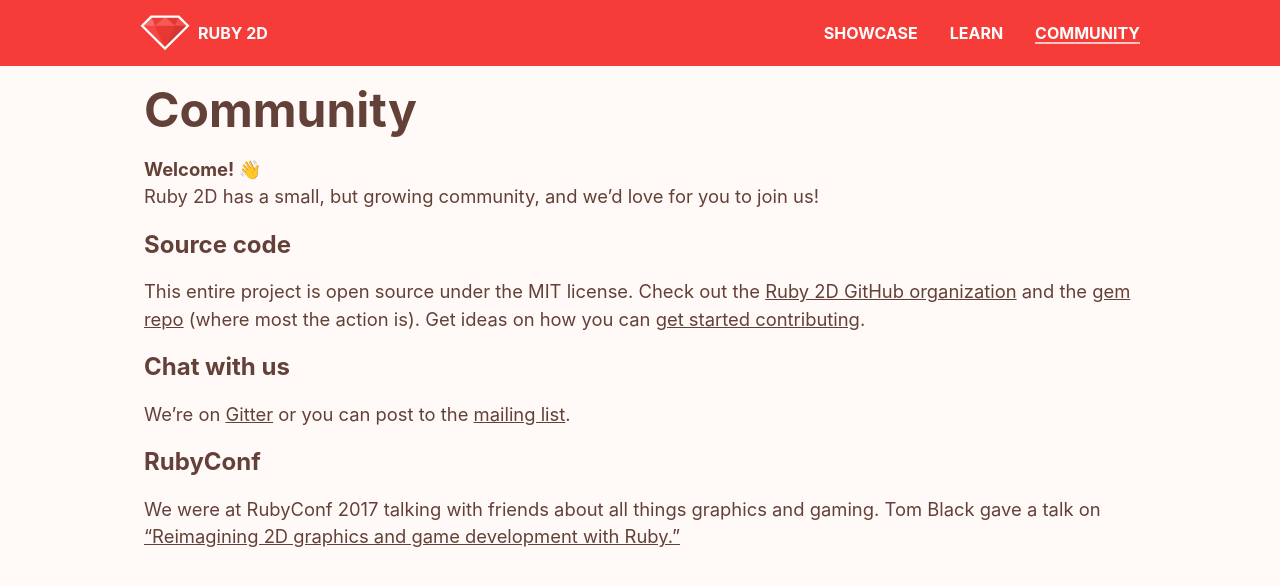
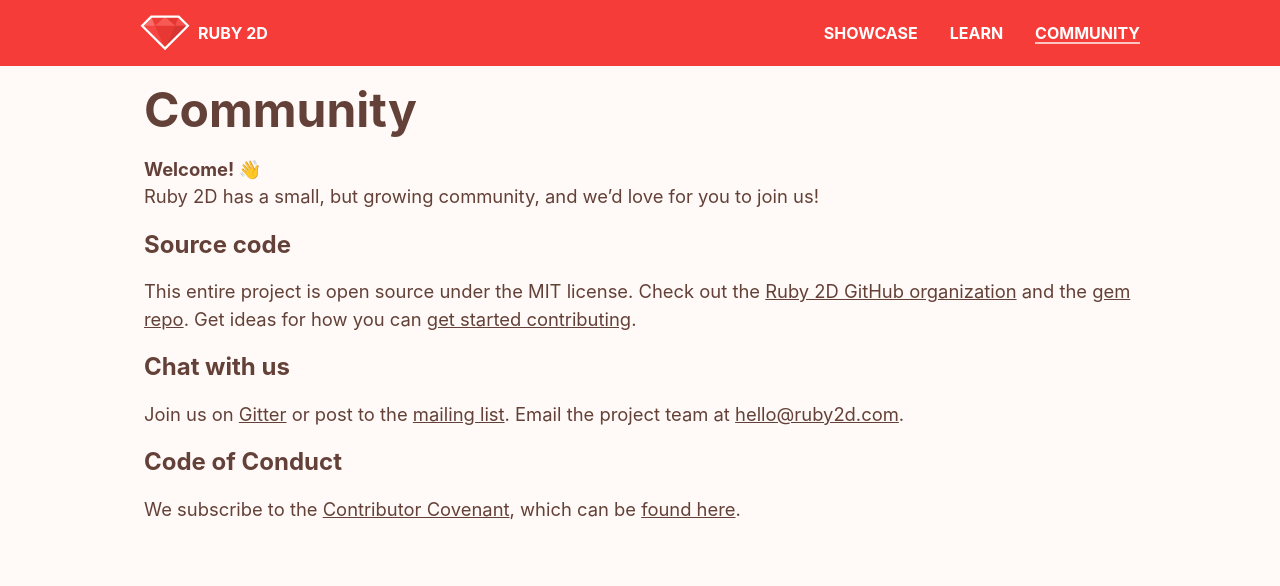
Before and after one commit to ruby2d/ruby2d.com, a Jekyll site: the page built from _pages/community.md, in a window 1280 px wide. Shown: the top 586 px of the page. Built offline with Jekyll 4.4.1, drawn with Linux system fonts in a browser that asks for light colours; comment, search, counter and statistics services are not loaded.

Commit message:
Update "community" page

```diff
--- a/_pages/community.md
+++ b/_pages/community.md
@@ -8,12 +8,12 @@
 
 ## Source code
 
-This entire project is open source under the MIT license. Check out the [Ruby 2D GitHub organization](https://github.com/ruby2d) and the [gem repo](https://github.com/ruby2d/ruby2d) (where most the action is). Get ideas on how you can [get started contributing](https://github.com/ruby2d/ruby2d#contribute).
+This entire project is open source under the MIT license. Check out the [Ruby 2D GitHub organization](https://github.com/ruby2d) and the [gem repo](https://github.com/ruby2d/ruby2d). Get ideas for how you can [get started contributing](https://github.com/ruby2d/ruby2d#contribute).
 
 ## Chat with us
 
-We're on [Gitter](https://gitter.im/ruby2d/ruby2d) or you can post to the [mailing list](https://groups.google.com/d/forum/ruby2d).
+Join us on [Gitter](https://gitter.im/ruby2d/ruby2d) or post to the [mailing list](https://groups.google.com/d/forum/ruby2d). Email the project team at [hello@ruby2d.com](mailto:hello@ruby2d.com).
 
-## RubyConf
+## Code of Conduct
 
-We were at RubyConf 2017 talking with friends about all things graphics and gaming. Tom Black gave a talk on [“Reimagining 2D graphics and game development with Ruby.”](http://www.blacktm.com/rubyconf)
+We subscribe to the [Contributor Covenant](https://www.contributor-covenant.org), which can be [found here](https://github.com/ruby2d/ruby2d/blob/master/CODE_OF_CONDUCT.md).
```
